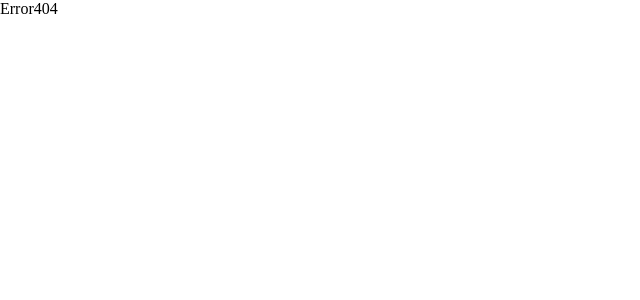
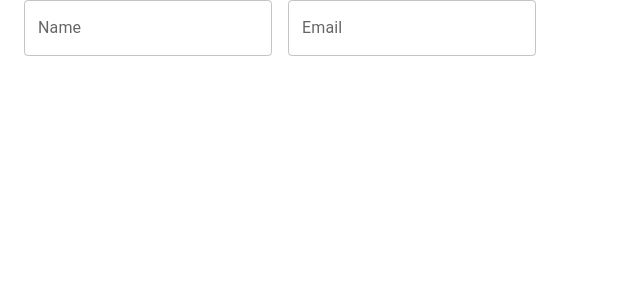
Before and after one commit to abr-ya/react-hook-form-24, a React (Vite) app: page /users in a window 1280 px wide. Shown: the top 300 px of the page, without its empty margins (0-640 px from the left). Built offline with nearby package versions, Linux system fonts and the light colour scheme.

Commit message:
feat: Add UsersForm page

```diff
--- a/src/App.tsx
+++ b/src/App.tsx
@@ -1,10 +1,11 @@
 import { BrowserRouter, Routes, Route } from "react-router-dom";
-import { Error404, Home, Hotel, List } from "./pages";
+import { Error404, Home, Hotel, List, UsersForm } from "./pages";
 
 const App = () => (
   <BrowserRouter>
     <Routes>
       <Route path="/" element={<Home />} />
+      <Route path="/users" element={<UsersForm />} />
       <Route path="/hotels" element={<List />} />
       <Route path="/hotels/:id" element={<Hotel />} />
       <Route path="*" element={<Error404 />} />
--- a/src/pages/Home/Home.tsx
+++ b/src/pages/Home/Home.tsx
@@ -1,13 +1,5 @@
-import RHFCheckbox from "@/components/RHFCheckbox";
-import Users from "@/users/components/Users";
-
 const Home = () => {
-  return (
-    <div>
-      <Users />
-      <RHFCheckbox />
-    </div>
-  );
+  return <div>Home page!</div>;
 };
 
 export default Home;
--- /dev/null
+++ b/src/pages/UsersForm/UsersForm.tsx
@@ -0,0 +1,30 @@
+import { SubmitHandler, useForm } from "react-hook-form";
+import { zodResolver } from "@hookform/resolvers/zod";
+import { Container, Stack, TextField } from "@mui/material";
+import { schema, SchemaType } from "./types/schema";
+
+const UsersForm = () => {
+  const {
+    handleSubmit,
+    register,
+    formState: { errors },
+  } = useForm<SchemaType>({
+    mode: "all",
+    resolver: zodResolver(schema),
+  });
+
+  const onSubmit: SubmitHandler<SchemaType> = (data) => {
+    console.log(data);
+  };
+
+  return (
+    <Container maxWidth="sm" component="form" onSubmit={handleSubmit(onSubmit)}>
+      <Stack sx={{ flexDirection: "row", gap: 2 }}>
+        <TextField {...register("name")} label="Name" error={!!errors.name} helperText={errors.name?.message} />
+        <TextField {...register("email")} label="Email" error={!!errors.email} helperText={errors.email?.message} />
+      </Stack>
+    </Container>
+  );
+};
+
+export default UsersForm;
--- a/src/users/types/schema.ts
+++ b/src/pages/UsersForm/types/schema.ts
@@ -9,3 +9,10 @@ export const schema = z.object({
     .min(1, { message: "Email is required" })
     .refine((text) => PATTERNS.email.test(text), { message: "Email not valid" }),
 });
+
+export type SchemaType = z.infer<typeof schema>;
+
+export const defaultValues: SchemaType = {
+  name: "",
+  email: "",
+};
--- a/src/pages/index.ts
+++ b/src/pages/index.ts
@@ -1,6 +1,5 @@
-import Error404 from "./Error/Error404";
-import Home from "./Home/Home";
-import Hotel from "./Hotel/Hotel";
-import List from "./List/List";
-
-export { Error404, Home, Hotel, List };
+export { default as Error404 } from "./Error/Error404";
+export { default as Home } from "./Home/Home";
+export { default as Hotel } from "./Hotel/Hotel";
+export { default as List } from "./List/List";
+export { default as UsersForm } from "./UsersForm/UsersForm";
--- a/src/users/components/Users.tsx
+++ /dev/null
@@ -1,5 +0,0 @@
-const Users = () => {
-  return <div>Users</div>;
-};
-
-export default Users;
```
Also changed, not shown: src/pages/UsersForm/services/mutations.ts (added).
